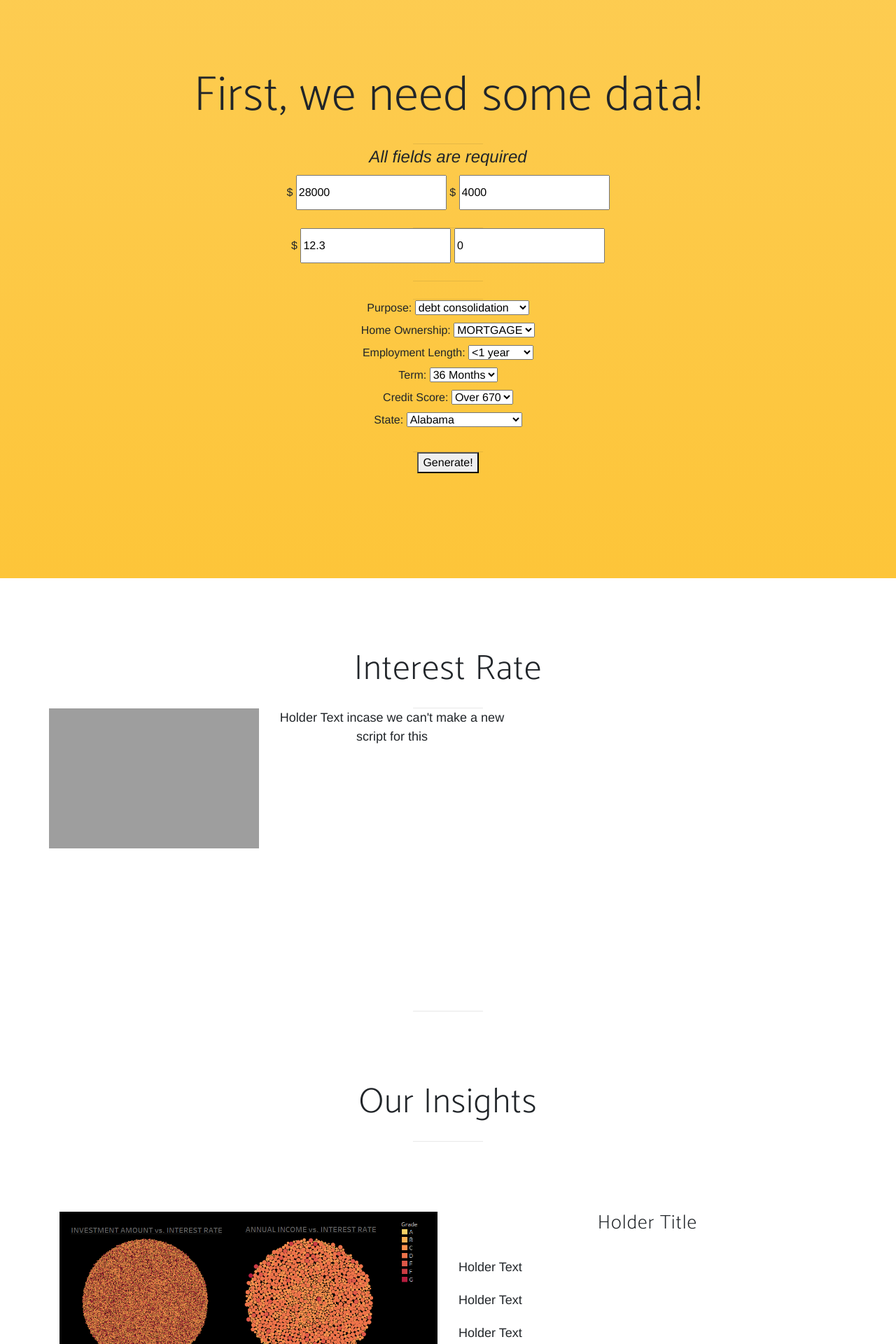
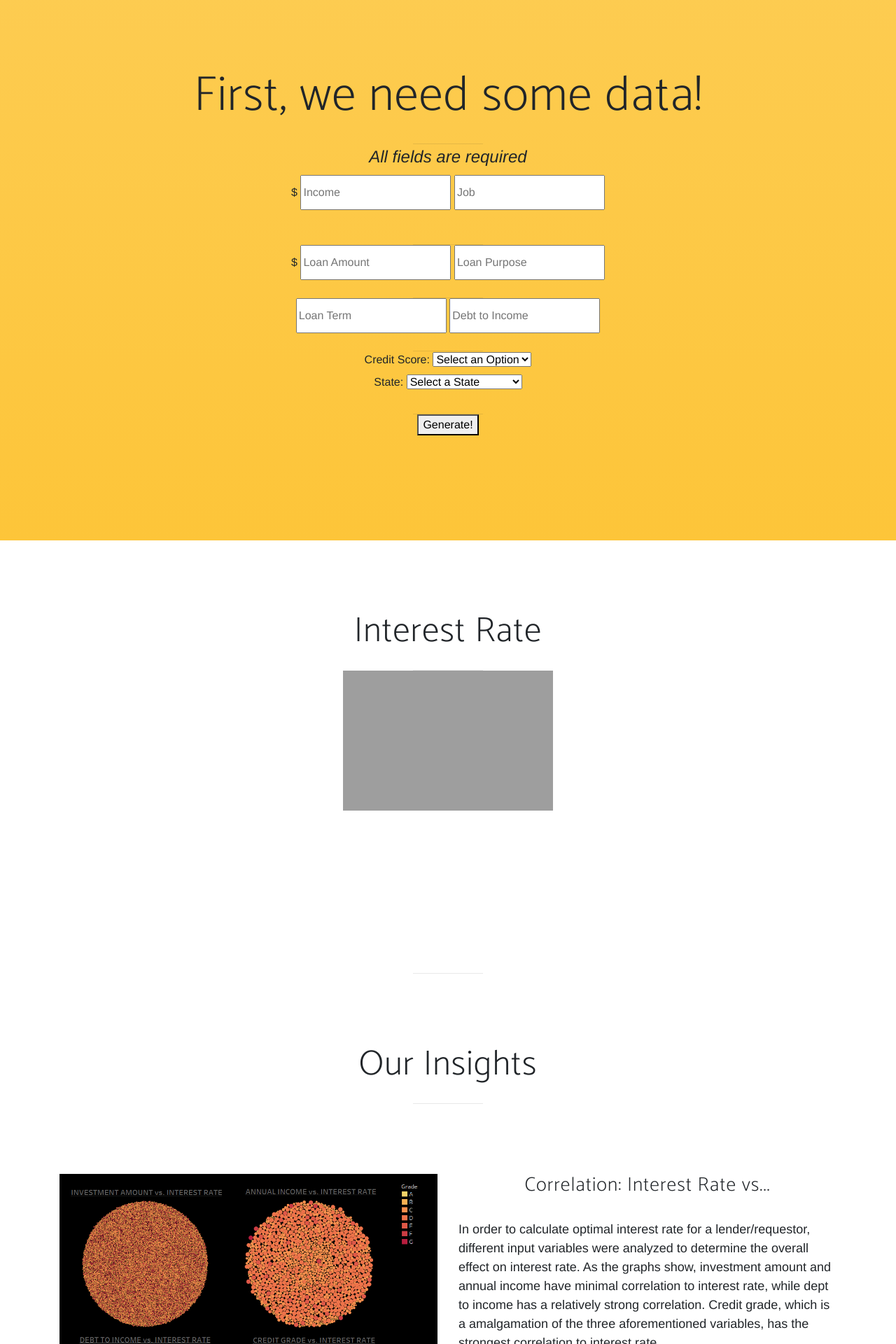
Before and after one commit to KKopacz1/InterestRateFinder, a Flask app: page / in a window 1280 px wide. Shown: the part 854-2774 px from the top of the page at 70% size. Run offline with Flask 2, Linux system fonts and the light colour scheme; some libraries are stand-ins or nearby versions; some web fonts are replaced; grey boxes are pictures that could not be loaded.

Commit message:
Stle changes

```diff
--- a/static/css/main.css
+++ b/static/css/main.css
@@ -21,3 +21,8 @@ hr{
 	text-align: center;
 	margin-bottom: 25px;
 }
+
+.centerBlock {
+  display: table;
+  margin: auto;
+}
--- a/templates/index.html
+++ b/templates/index.html
@@ -91,134 +91,64 @@
                 <legend><i>All fields are required</i></legend>
               </div>
           </div>
-          <form onsubmit="return false">
-        <div class="row">
+          <div class="row">
               <div class="col-md-12 mx-auto">
                         <label>$</label>
-                        <input id="annual_income" type="text" name = "annual_income" placeholder="Income" class="inputs" value="28000">
-                        <label>$</label>
-                        <input id="investment" type="text" name = "investment" placeholder="Investment" class="inputs" value="4000">
+                        <input id="income" type="income" placeholder="Income" class="inputs">
 
+                        <input id="job" type="job" placeholder="Job" class="inputs">
               </div>
           </div>
-
-
-
+              </div>
+              <br>
+            </div>
           <hr>
-
                 <div class="row">
                     <div class = "col-md-12 mx-auto">
+
+                        <fieldset>
+
                         <label>$</label>
 
-                        <input id="dti" type="dti" placeholder="Debt to Income" class="inputs" value="12.3">
+                        <input id="loan_amount" type="loan" placeholder="Loan Amount" class="inputs">
 
-
-
-                        <input id="delinquency" type="dl" placeholder="Delinquency(days)" class="inputs" value="0">
-
+                        <input id="purpose" type="credit" placeholder="Loan Purpose" class="inputs">
 
                     </div>
 
                 </div>
+                        </fieldset>
                 <hr>
 
-                    <hr>
-                    <div class="row">
-                        <div class="col-md-12">
-                            <label>Purpose: </label>
-                            <!--medical
-                                debt_consolidation
-                                house
-                                car
-                                credit_card
-                                other
-                                small_business
-                                home_improvement
-                                major_purchase
-                                vacation
-                                renewable_energy
-                                moving
-                                educational
-                                wedding-->
-                            <select name = "term" id="purpose">
-<!--                                <option value="" selected="selected">Select an Option</option>-->
-                                <option value="debt_consolidation">debt consolidation</option>
-                                <option value="house">House</option>
-                                <option value="car">Car</option>
-                                <option value="credit_card">Credit Card</option>
-                                <option value="small_business">Small Business</option>
-                                <option value="home_improvement">Home Improvement</option>
-                                <option value="major_purchase">Major Purchase</option>
-                                <option value="vacation">Vacation</option>
-                                <option value="renewable_energy">Renewable Energy</option>
-                                <option value="moving">Moving</option>
-                                <option value="educational">Educational</option>
-                                <option value="wedding">Wedding</option>
-
-                            </select>
-                        </div>
 
                     </div>
-                    <div class="row">
-                        <div class="col-md-12">
-                            <label>Home Ownership: </label>
-                            <!--'MORTGAGE', 'RENT', 'OWN', 'ANY', 'NONE'-->
-                            <select name = "home_ownership" id="home_ownership">
-<!--                                <option value="" selected="selected">Select an Option</option>-->
-                                <option value = "MORTGAGE">MORTGAGE</option>
-                                <option value = "RENT">RENT</option>
-                                <option value = "OWN">OWN</option>
-                                <option value = "ANY">ANY</option>
-                                <option value = "NONE">NONE</option>
+                </div>
+                <div class="row">
+                    <div class = "col-md-12 mx-auto">
 
-                            </select>
-                        </div>
+                        <fieldset>
+
+                        <input id="load_term" type="term" placeholder="Loan Term" class="inputs">
+
+                        <input id="dti" type="dti" placeholder="Debt to Income" class="inputs">
 
                     </div>
-                    <div class="row">
-                        <div class="col-md-12">
-                            <label>Employment Length: </label>
-                            <!--2 years', '9 years', '< 1 year', '7 years', '10+ years', '5 years',
-      '3 years', '1 year', '4 years', 'n/a', '6 years', '8 years'-->
-                            <select name = "employment_length" id="employment_length">
-<!--                                <option value="" selected="selected">Select an Option</option>-->
-                                <option value = "< 1year"><1 year</option>
-                                <option value = "2 years">2 years</option>
-                                <option value = "3 years">3 years</option>
-                                <option value = "4 years">4 years</option>
-                                <option value = "5 years">5 years</option>
-                                <option value = "6 years">6 years</option>
-                                <option value = "7 years">7 years</option>
-                                <option value = "8 years">8 years</option>
-                                <option value = "9 years">9 years</option>
-                                <option value = "10+ years">10+ years</option>
-                            </select>
-                        </div>
 
-                    </div>
-                    <div class="row">
-                        <div class="col-md-12">
-                            <label>Term: </label>
-                            <!--term - 36, 60 -->
-                            <select name = "term" id="term">
-<!--                                <option value="" selected="selected">Select an Option</option>-->
-                                <option value="36">36 Months</option>
-                                <option value="60">60 Months</option>
-                            </select>
-                        </div>
-
-                    </div>
+                </div>
+                    <hr>
                 <div class="row">
 
                     <div class = "col-md-12">
                         <label>Credit Score:</label>
-                      <select name="grade" placeholder="Credit Score" id="grade">
-<!--                        <option value="" selected="selected">Select an Option</option>-->
+                      <select name="credit_score" placeholder="Credit Score">
+                        <option value="" selected="selected">Select an Option</option>
                         <option value="A">Over 670</option>
                         <option value="B">550-670</option>
                         <option value="C">400-550</option>
                         <option value="D">300-400</option>
                         <option value = "E">200-300</option>
+                        <option value="F">100-200</option>
+                        <option value="G">Lower than</option>
 
                         </select>
                     </div>
@@ -228,7 +158,7 @@
                     <div class = "col-md-12">
                         <label>State:</label>
                             <select name="state" id="state">
-<!--                              <option value="" selected="selected">Select a State</option>-->
+                              <option value="" selected="selected">Select a State</option>
                               <option value="AL">Alabama</option>
                               <option value="AK">Alaska</option>
                               <option value="AZ">Arizona</option>
@@ -284,12 +214,13 @@
                     </div>
                 </div>
 
-
+                        </fieldset>
                 <hr>
-                <button class="pure-button pure-button-primary" id="submit_button">Generate!</button>
+                <button type="submit" class="pure-button pure-button-primary" id="submit_button">Generate!</button>
 
 
-          </form>
+                    </div>
+                </div>
     </section>
 
     <section class="features" id="features">
@@ -298,12 +229,10 @@
           <h2>Interest Rate</h2>
           <hr>
           <div class="row">
-            <div class="col-m8-8">
-              <div id="chart_div" style="margin-left: auto; margin-right: auto"></div>
-            </div>
-            <div class="col-md-4">
-              <!-- Make a script to populate with different texts depending on value of the interest rate -->
-              <p> Holder Text incase we can't make a new script for this </p>
+            <div class="col-md-12">
+              <div class="centerBlock">
+                <div id="chart_div"></div>
+              </div>
             </div>
           </div>
         </div>
@@ -327,12 +256,9 @@
             </a>
           </div>
           <div class = "col-md-6">
-            <span class = "c_txt_m_under"><strong><h3>Holder Title</h3></strong></span>
+            <span class = "c_txt_m_under"><strong><h3>Correlation: Interest Rate vs...</h3></strong></span>
             <br>
-            <p>Holder Text</p>
-            <p>Holder Text</p>
-            <p>Holder Text</p>
-            <p>Holder Text</p>
+            <p>In order to calculate optimal interest rate for a lender/requestor, different input variables were analyzed to determine the overall effect on interest rate. As the graphs show, investment amount and annual income have minimal correlation to interest rate, while dept to income has a relatively strong correlation. Credit grade, which is a amalgamation of the three aforementioned variables, has the strongest correlation to interest rate.</p>
           </div>
         </div>
 
@@ -340,10 +266,7 @@
           <div class = "col-md-6">
             <span class = "c_txt_m_under"><strong><h3>Holder Title</h3></strong></span>
             <br>
-            <p>Holder Text</p>
-            <p>Holder Text</p>
-            <p>Holder Text</p>
-            <p>Holder Text</p>
+            <p> The debt to income ratio determines the liquidity and ability to pay back by the borrower. The lowest DTI by state ranking shows: DC 15.670, NJ 16.696, CA 17.719. Debt consolidation had the highest interest rate bracket of 21.45% and Renewable energy follows with 14.22%.
           </div>
           <div class = "col-md-6">
             <a href = "/static/img/Avg_Invest.png" target = "_blank">
@@ -359,12 +282,9 @@
             </a>
           </div>
           <div class = "col-md-6">
-            <span class = "c_txt_m_under"><strong><h3>Holder Title</h3></strong></span>
+            <span class = "c_txt_m_under"><strong><h3>It was the Heat of the Int</h3></strong></span>
             <br>
-            <p>Holder Text</p>
-            <p>Holder Text</p>
-            <p>Holder Text</p>
-            <p>Holder Text</p>
+            <p>The above heat maps plot interest rate and investment amounts across the United States. On a state by state basis, the interest rate, on average, is inversely proportional to the amount loaned. That is to say, the states that received more loans have generally lower interest rates.</p>
           </div>
         </div>
 
@@ -388,11 +308,6 @@
 
     <!-- Custom scripts for this template -->
     <script src="/static/js/new-age.min.js"></script>
-    <!-- D3 script -->
-    <script src="https://cdnjs.cloudflare.com/ajax/libs/d3/4.13.0/d3.js"></script>
-    <!--submit -->
-    <script src="/static/js/submit.js"></script>
-
 
     <!-- Chart Scrpit -->
     <script src="/static/js/chart.js"></script>
```
